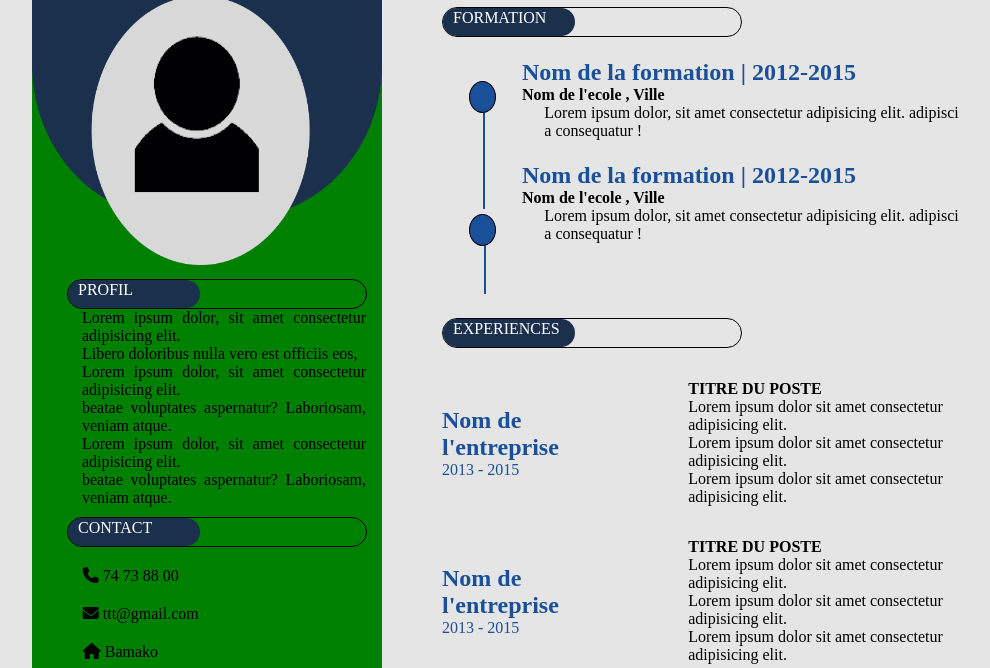
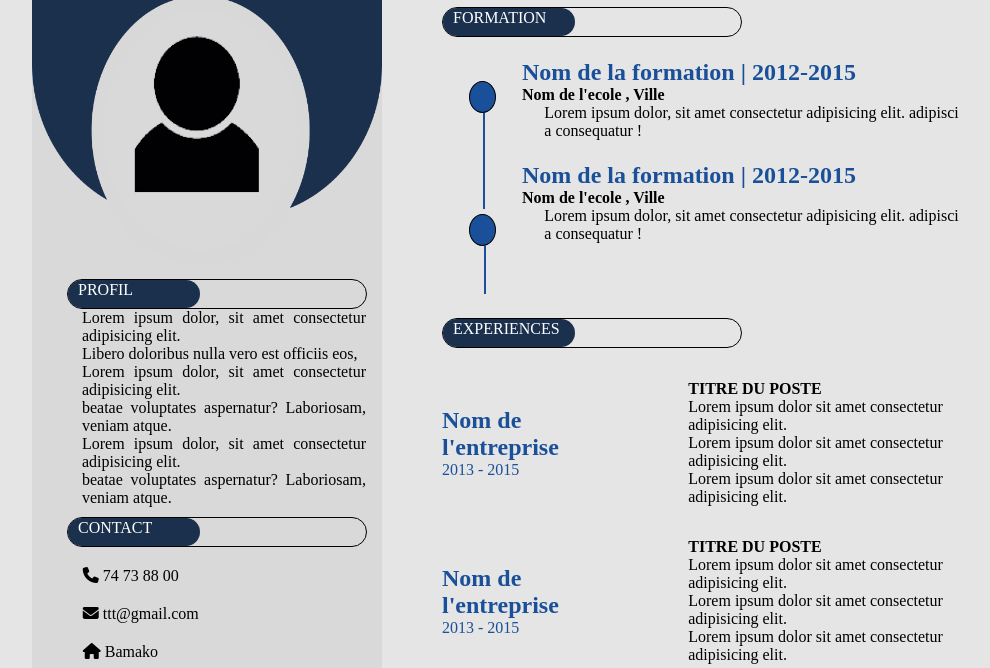
Before and after one commit to ayaya6436/portfoliooooo, a plain HTML site: page index.html in a window 1280 px wide. Shown: the part 98-766 px from the top of the page, without its empty margins (133-1123 px from the left). Drawn offline with Linux system fonts and the light colour scheme.

Commit message:
second commit

```diff
--- a/style.css
+++ b/style.css
@@ -66,7 +66,7 @@ progress,
 }
 
 .sidebar {
-    background-color: green;
+    background-color: var(--color-sidebar);
     width: 350px;
     height:1490px ;
 
```
